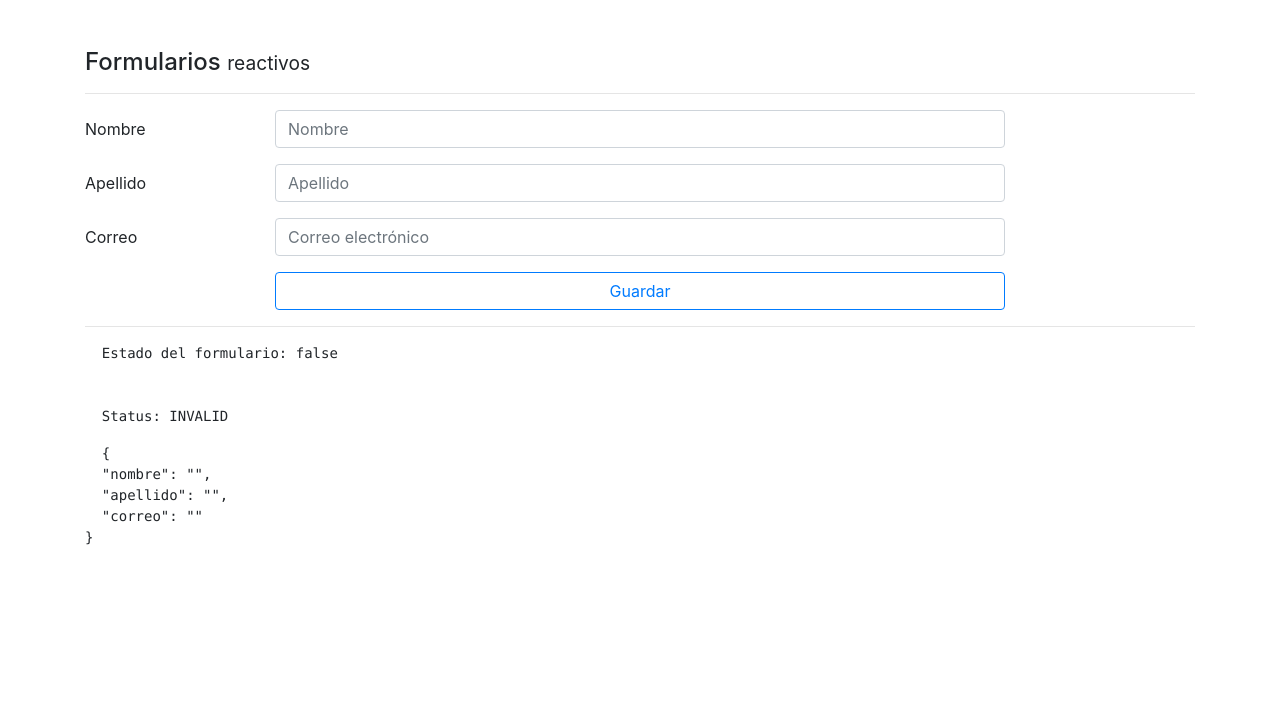
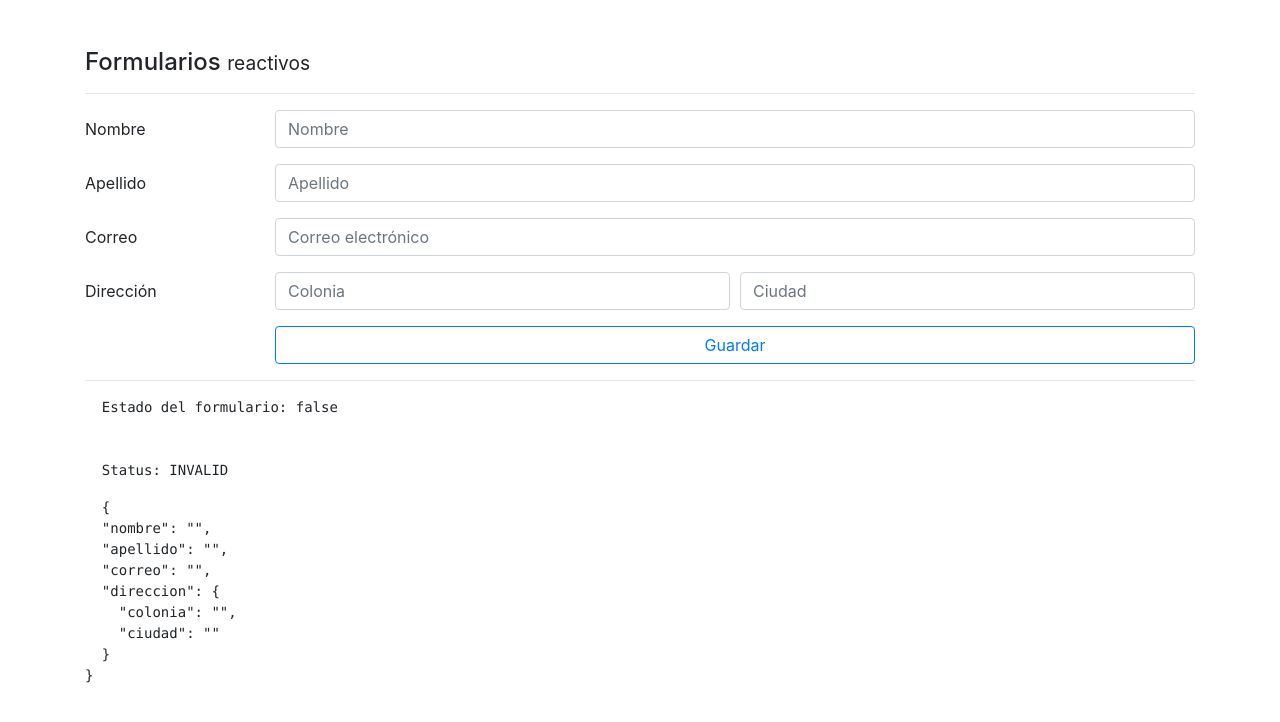
Before and after one commit to mabvmex/Angular-demos, an Angular app: page /reactive in a window 1280 px wide. Shown: the top 722 px of the page. Built offline with nearby package versions, Linux system fonts and the light colour scheme.

Commit message:
Reactivo: Agrupacion de objetos con FormGroupName - Validaciones

```diff
--- a/src/app/pages/reactive/reactive.component.html
+++ b/src/app/pages/reactive/reactive.component.html
@@ -4,50 +4,113 @@
   <div>
     <div class="form-group row">
       <label class="col-2 col-form-label">Nombre</label>
-      <div class="col-8">
+      <div class="col">
         <input
           class="form-control"
           type="text"
           placeholder="Nombre"
           formControlName="nombre"
           [class.is-invalid]="nombreNoValido"
+          [class.is-valid]="nombreValido"
         />
-        <small *ngIf="nombreNoValido" class="text-danger"> Ingrese el nombre </small>
+        <small *ngIf="nombreNoValido" class="text-danger">
+          Ingrese el nombre, al menos 5 letras.
+        </small>
+        <small *ngIf="nombreValido" class="text-success" >
+          Correcto
+        </small>
       </div>
     </div>
 
     <div class="form-group row">
       <label class="col-2 col-form-label">Apellido</label>
-      <div class="col-8">
+      <div class="col">
         <input
           class="form-control"
           type="text"
           placeholder="Apellido"
           formControlName="apellido"
           [class.is-invalid]="apellidoNoValido"
-          />
-          <small *ngIf="apellidoNoValido" class="text-danger"> Ingrese el apellido </small>
+          [class.is-valid]="apellidoValido"
+        />
+        <small *ngIf="apellidoNoValido" class="text-danger">
+          Ingrese el apellido
+        </small>
+        <small *ngIf="apellidoValido" class="text-success" >
+          Correcto
+        </small>
       </div>
     </div>
   </div>
 
   <div class="form-group row">
     <label class="col-2 col-form-label">Correo</label>
-    <div class="col-8">
+    <div class="col">
       <input
         class="form-control"
         type="email"
         placeholder="Correo electrónico"
         formControlName="correo"
         [class.is-invalid]="correoNoValido"
+        [class.is-valid]="correoValido"
+      />
+      <small *ngIf="correoNoValido" class="text-danger">
+        Ingrese el correo
+      </small>
+      <small *ngIf="correoValido" class="text-success" >
+        Correcto
+      </small>
+    </div>
+  </div>
+
+
+
+
+  <div class="form-group row" formGroupName="direccion">
+    <label class="col-2 col-form-label">Dirección</label>
+    <div class="form-row col">
+      <div class="col">
+        <input
+          class='form-control'
+          type="text"
+          placeholder="Colonia"
+          formControlName = "colonia"
+          [class.is-invalid]="coloniaNoValido"
+          [class.is-valid]="coloniaValido"
         />
-        <small *ngIf="correoNoValido" class="text-danger"> Ingrese el correo </small>
+        <small *ngIf="coloniaNoValido" class="text-danger" >
+          Ingrese la colonia
+        </small>
+
+        <small *ngIf="coloniaValido" class="text-success" >
+          Correcto
+        </small>
+      </div>
+
+      <div class="col">
+        <input
+          type="text"
+          class="form-control"
+          placeholder="Ciudad"
+          formControlName="ciudad"
+          [class.is-invalid]="ciudadNoValido"
+          [class.is-valid]="ciudadValido"
+        />
+        <small *ngIf="ciudadNoValido" class="text-danger" >
+          Ingrese la ciudad
+        </small>
+
+        <small *ngIf="ciudadValido" class="text-success" >
+          Correcto
+        </small>
+
+      </div>
     </div>
   </div>
 
   <div class="form-group row">
     <label class="col-2 col-form-label">&nbsp;</label>
-    <div class="input-group col-md-8">
+    <div class="input-group col">
       <button type="submit" class="btn btn-outline-primary btn-block">
         Guardar
       </button>
--- a/src/app/pages/reactive/reactive.component.ts
+++ b/src/app/pages/reactive/reactive.component.ts
@@ -9,40 +9,83 @@ import { FormBuilder, FormGroup, Validators } from '@angular/forms';
 export class ReactiveComponent implements OnInit {
   forma: FormGroup;
 
-  constructor(private bf: FormBuilder) {
+  constructor(private fb: FormBuilder) {
     this.crearFormulario();
   }
 
   ngOnInit(): void { }
 
-  get nombreNoValido() {
-    return this.forma.get('nombre').invalid && this.forma.get('nombre').touched
+  // tslint:disable-next-line: typedef
+  get nombreNoValido() { return this.forma.get('nombre').invalid && this.forma.get('nombre').touched; }
+  // tslint:disable-next-line: typedef
+  get nombreValido() { return this.forma.get('nombre').valid && this.forma.get('nombre').touched; }
+
+
+  // tslint:disable-next-line: typedef
+  get apellidoNoValido() {
+    return (this.forma.get('apellido').invalid && this.forma.get('apellido').touched);
+  }
+  // tslint:disable-next-line: typedef
+  get apellidoValido() {
+    return (this.forma.get('apellido').valid && this.forma.get('apellido').touched);
   }
 
-  get apellidoNoValido() {
-    return this.forma.get('apellido').invalid && this.forma.get('apellido').touched
+
+  // tslint:disable-next-line: typedef
+  get correoNoValido() {
+    return this.forma.get('correo').invalid && this.forma.get('correo').touched;
+  }
+  // tslint:disable-next-line: typedef
+  get correoValido() {
+    return this.forma.get('correo').valid && this.forma.get('correo').touched;
   }
 
-  get correoNoValido() {
-    return this.forma.get('correo').invalid && this.forma.get('correo').touched
+
+  // tslint:disable-next-line: typedef
+  get coloniaNoValido() {
+    return (
+      this.forma.get('direccion.colonia').invalid && this.forma.get('direccion.colonia').touched
+    );
+  }
+  // tslint:disable-next-line: typedef
+  get coloniaValido() {
+    return this.forma.get('direccion.colonia').valid && this.forma.get('direccion.colonia').touched;
   }
 
+
+  // tslint:disable-next-line: typedef
+  get ciudadNoValido() {
+    return this.forma.get('direccion.ciudad').invalid && this.forma.get('direccion.ciudad').touched;
+  }
+  // tslint:disable-next-line: typedef
+  get ciudadValido() {
+    return this.forma.get('direccion.ciudad').valid && this.forma.get('direccion.ciudad').touched;
+  }
+
+  // tslint:disable-next-line: typedef
   crearFormulario() {
-    this.forma = this.bf.group({
-      nombre: ['', [Validators.required, Validators.minLength(5)] ],
-      apellido: ['', Validators.required  ],
-      correo: ['', [Validators.required, Validators.pattern('[a-z0-9._%+-]+@[a-z0-9.-]+\.[a-z]{2,3}$')], ],
-      // tslint:disable-next-line: max-line-length
-      // correo: ['a@a.co', [Validators.required, Validators.pattern('/^([a-zA-Z0-9_\.\-])+\@(([a-zA-Z0-9\-])+\.)+([a-zA-Z0-9]{2,4})+$/')], ],
+    this.forma = this.fb.group({
+      nombre: ['', [Validators.required, Validators.minLength(5)]],
+      apellido: ['', [Validators.required, Validators.minLength(5)]],
+      correo: ['', [Validators.required, Validators.pattern('[a-z0-9._%+-]+@[a-z0-9.-]+.[a-z]{2,3}$')]],
+      direccion: this.fb.group({
+        colonia: ['', [Validators.required, Validators.minLength(2)]],
+        ciudad: ['', [Validators.required, Validators.minLength(2)]],
+      }),
     });
   }
 
-    guardar(){
-      console.log(this.forma.value);
+  // tslint:disable-next-line: typedef
+  guardar() {
 
-      if(this.forma.invalid) {
-        return Object.values( this.forma.controls ).forEach(control => {
+    if (this.forma.invalid) {
+      return Object.values(this.forma.controls).forEach(control => {
+
+        if (control instanceof FormGroup) {
+          Object.values(control.controls).forEach(control => control.markAllAsTouched());
+        } else {
           control.markAsTouched();
+        }
       });
     }
   }
--- a/tslint.json
+++ b/tslint.json
@@ -42,7 +42,7 @@
     "max-classes-per-file": false,
     "max-line-length": [
       true,
-      140
+      540
     ],
     "member-ordering": [
       true,
```
Lines whose indentation alone changed are shown as unchanged.
